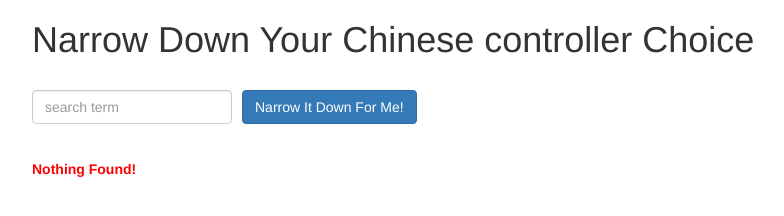
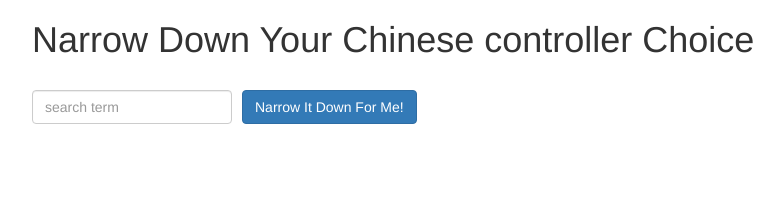
Before and after one commit to skugshia/module8-solution, a plain HTML site: page index.html in a window 1280 px wide. Shown: the whole page, without its empty margins (38-822 px from the left). Drawn offline with Linux system fonts and the light colour scheme.

Commit message:
updated foundRemoveItems.html

```diff
--- a/foundRemoveItems.html
+++ b/foundRemoveItems.html
@@ -14,4 +14,4 @@
 	    <td><button class="btn" ng-click="onRemove({index: $index});">Don't want this one!</button></td>
 	  </tr>
 </table>
-<div style="color:red" ng-if="!foundItems || !item"><strong>Nothing Found!</strong></div>
+<div style="color:red" ng-if="!foundItems"><strong>Nothing Found!</strong></div>
```
